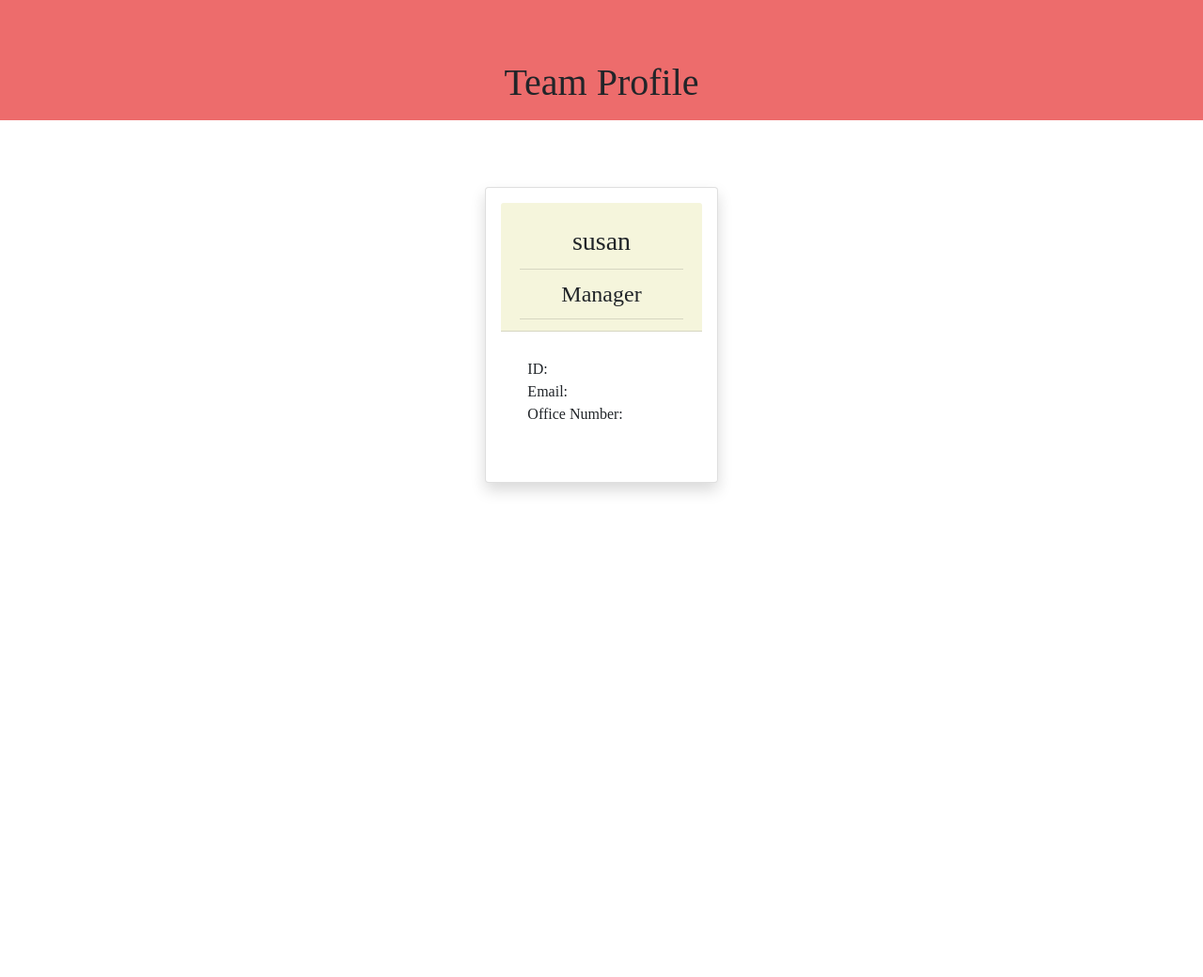
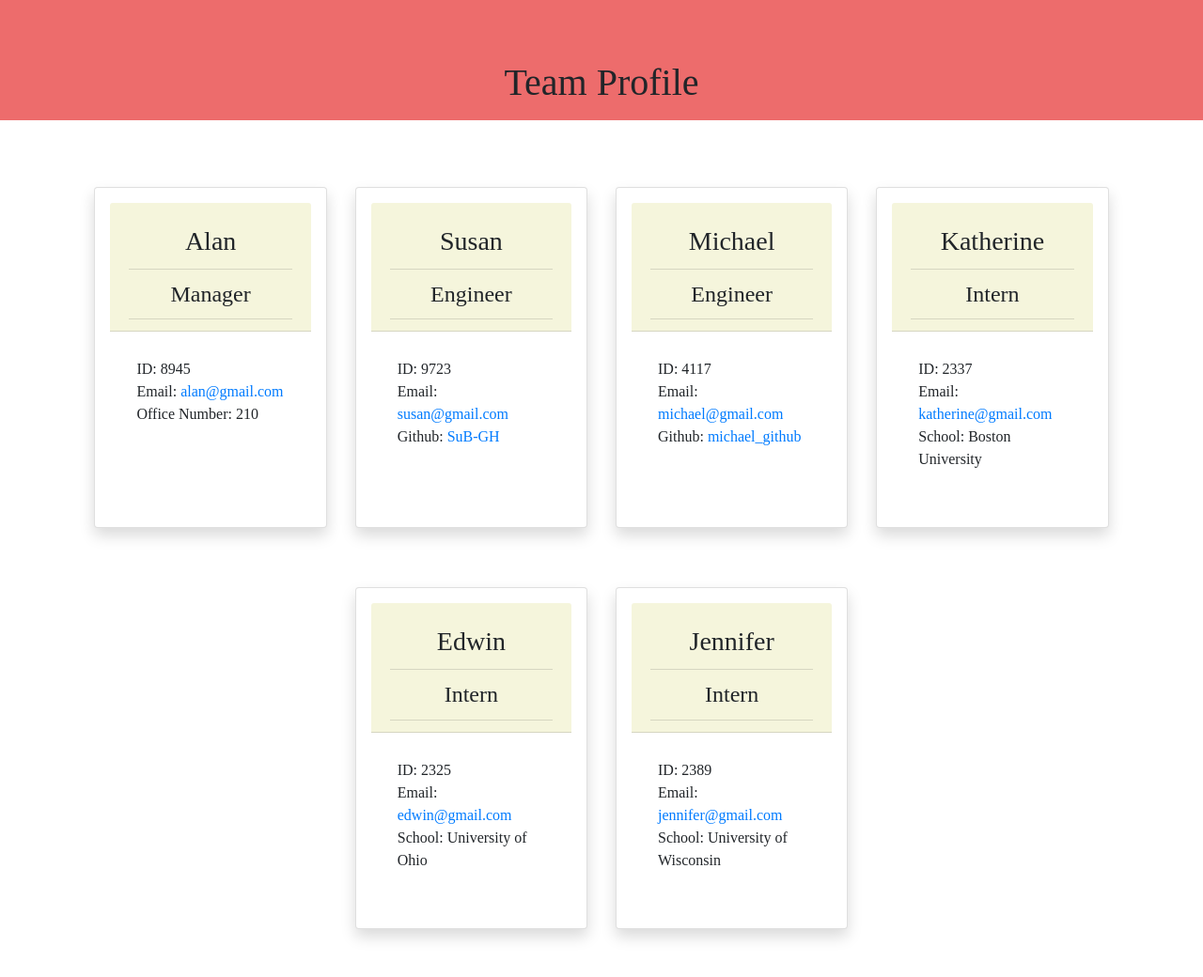
Before and after one commit to SuB-GH/team-profile-generator, a website: page index.html in a window 1280 px wide. Shown: the whole page at 94% size. Before the commit the page ends 800 px from the top, so only its background shows below. Drawn offline with nearby package versions, Linux system fonts and the light colour scheme.

Commit message:
update readme with screenshot and video

```diff
--- a/index.html
+++ b/index.html
@@ -26,23 +26,93 @@
 
         <div style="width:16rem;" class="employee-card card shadow p-3 mb-5 bg-white rounded">
             <div class="card-header">
-                <h3 class="card-header">susan</h3>
+                <h3 class="card-header">Alan</h3>
                 <h4 class="card-header">Manager</h4>
             </div>
             <div class="card-body">
                 <ul class="employee-list p-2">
-                    <li class="employee-list-item">ID: </li>
-                    <li class="employee-list-item">Email: <a href="mailto:"><a/></li>
-                    <li class="employee-list-item">Office Number: </li>
+                    <li class="employee-list-item">ID: 8945</li>
+                    <li class="employee-list-item">Email: <a href="mailto:alan@gmail.com">alan@gmail.com<a/></li>
+                    <li class="employee-list-item">Office Number: 210</li>
                 </ul>
-
             </div>
-
         </div>
 
 
+        <div style="width:16rem;" class="employee-card card shadow p-3 mb-5 bg-white rounded">
+            <div class="card-header">
+                <h3 class="card-header">Susan</h3>
+                <h4 class="card-header">Engineer</h4>
+            </div>
+            <div class="card-body">
+            <ul class="employee-list p-2">
+                    <li class="employee-list-item">ID: 9723</li>
+                    <li class="employee-list-item">Email: <a href="mailto:susan@gmail.com">susan@gmail.com<a/></li>
+                    <li class="employee-list-item">Github: <a href="https://github.com/SuB-GH" target="_blank" rel="noopener noreferrer">SuB-GH<a/></li>
+                </ul>
+            </div>
+        </div>
+
+
+        <div style="width:16rem;" class="employee-card card shadow p-3 mb-5 bg-white rounded">
+            <div class="card-header">
+                <h3 class="card-header">Michael</h3>
+                <h4 class="card-header">Engineer</h4>
+            </div>
+            <div class="card-body">
+            <ul class="employee-list p-2">
+                    <li class="employee-list-item">ID: 4117</li>
+                    <li class="employee-list-item">Email: <a href="mailto:michael@gmail.com">michael@gmail.com<a/></li>
+                    <li class="employee-list-item">Github: <a href="https://github.com/michael_github" target="_blank" rel="noopener noreferrer">michael_github<a/></li>
+                </ul>
+            </div>
+        </div>
+
+
+        <div style="width:16rem;" class="employee-card card shadow p-3 mb-5 bg-white rounded">
+            <div class="card-header">
+                <h3 class="card-header">Katherine</h3>
+                <h4 class="card-header">Intern</h4>
+            </div>
+            <div class="card-body">
+            <ul class="employee-list p-2">
+                    <li class="employee-list-item">ID: 2337</li>
+                    <li class="employee-list-item">Email: <a href="mailto:katherine@gmail.com">katherine@gmail.com<a/></li>
+                    <li class="employee-list-item">School: Boston University</li>
+                </ul>
+            </div>
             </div>
 
 
+        <div style="width:16rem;" class="employee-card card shadow p-3 mb-5 bg-white rounded">
+            <div class="card-header">
+                <h3 class="card-header">Edwin</h3>
+                <h4 class="card-header">Intern</h4>
+            </div>
+            <div class="card-body">
+            <ul class="employee-list p-2">
+                    <li class="employee-list-item">ID: 2325</li>
+                    <li class="employee-list-item">Email: <a href="mailto:edwin@gmail.com">edwin@gmail.com<a/></li>
+                    <li class="employee-list-item">School: University of Ohio</li>
+                </ul>
+            </div>
+            </div>
 
+
+        <div style="width:16rem;" class="employee-card card shadow p-3 mb-5 bg-white rounded">
+            <div class="card-header">
+                <h3 class="card-header">Jennifer</h3>
+                <h4 class="card-header">Intern</h4>
+            </div>
+            <div class="card-body">
+            <ul class="employee-list p-2">
+                    <li class="employee-list-item">ID: 2389</li>
+                    <li class="employee-list-item">Email: <a href="mailto:jennifer@gmail.com">jennifer@gmail.com<a/></li>
+                    <li class="employee-list-item">School: University of Wisconsin</li>
+                </ul>
+            </div>
+            </div>
+
+
+            </div>
 </body>
```
Also changed, not shown: README.md, assets/team-screenshot.png (added).
